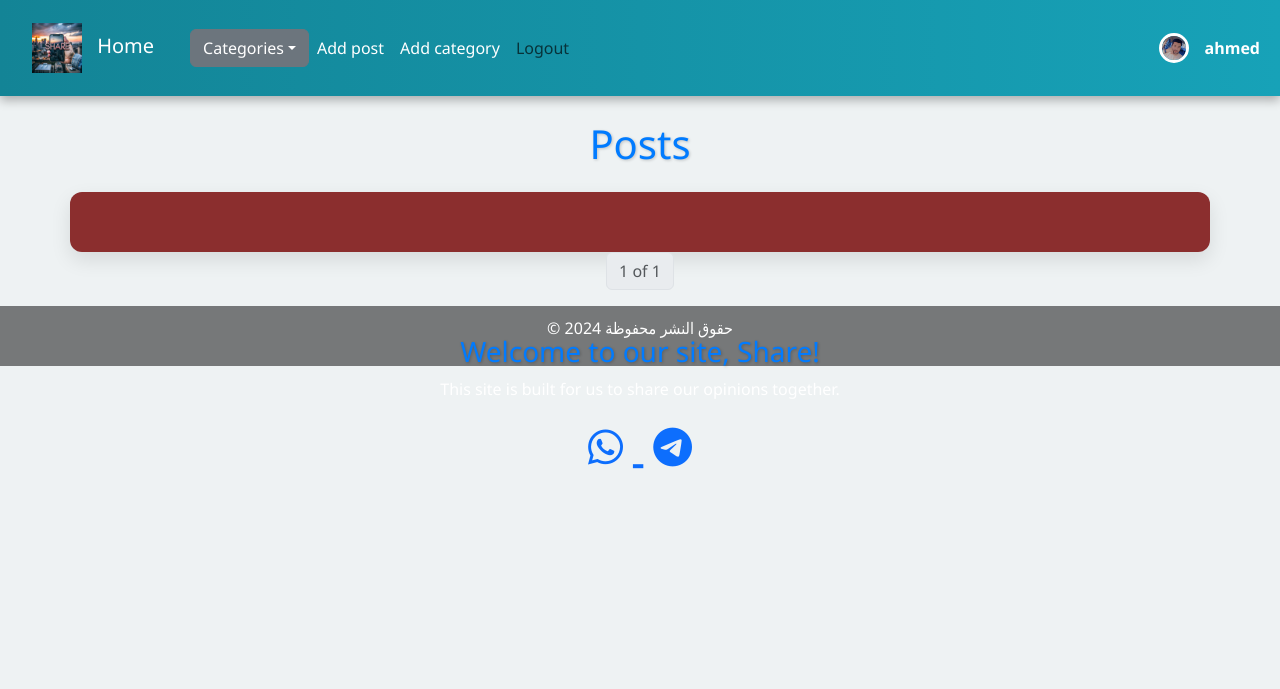
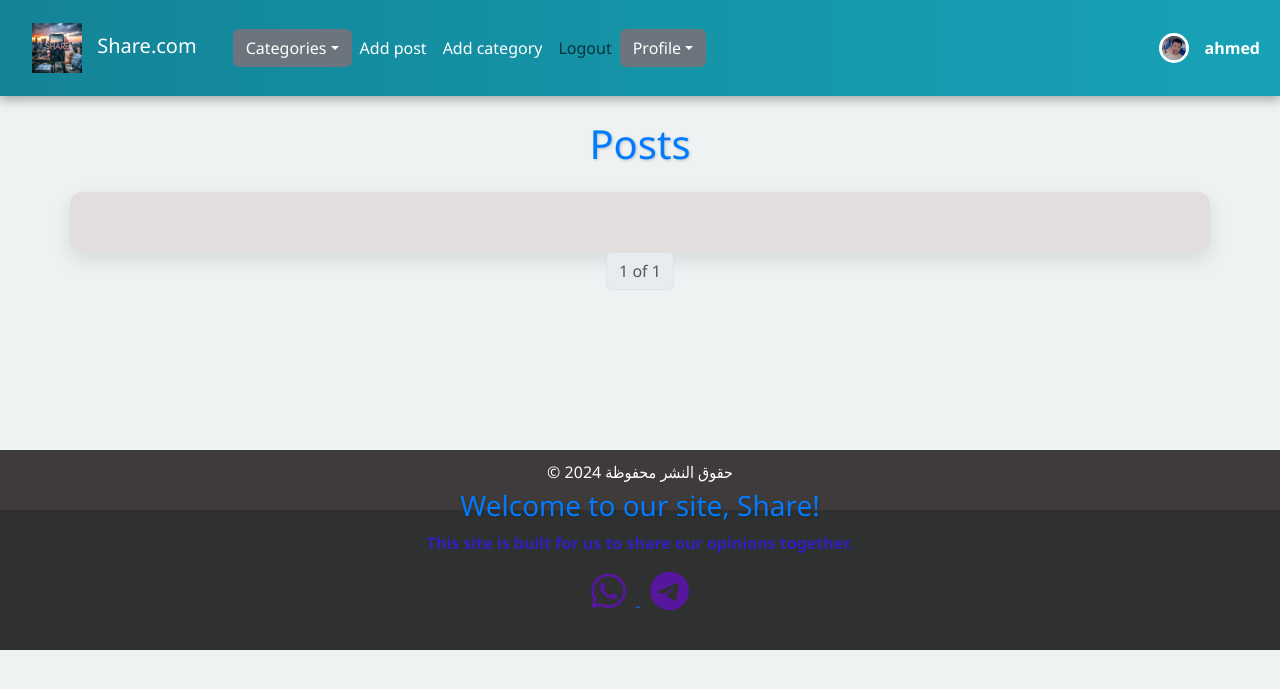
Before and after one commit to ahmed-new/share, a Django app: page / in a window 1280 px wide. Shown: the top 689 px of the page. Run offline with Django 5.2, Linux system fonts and the light colour scheme; a user stored in the database is signed in; data comes from the database, SQL or seed files in the repository; both versions use the stored data as it was after the commit; data that the repository does not hold is empty; some libraries are stand-ins or nearby versions.

Commit message:
updating collectstatic

```diff
--- a/static/css/style.css
+++ b/static/css/style.css
@@ -61,7 +61,7 @@ body {
 .container {
     margin-top: 20px;
     padding: 30px;
-    background-color: rgb(139, 46, 46);
+    background-color: rgb(226, 222, 222);
     border-radius: 12px;
     box-shadow: 0 8px 20px rgba(0, 0, 0, 0.1);
     transition: transform 0.3s; /* Smooth transition for hover effect */
@@ -78,13 +78,13 @@ h1, h2, h3, h4, h5, h6 {
 }
 
 /* Footer styling */
+/* Footer styling */
 .footer-slider {
     position: relative;
     width: 100%;
     height: 200px; /* ارتفاع الفوتر */
-
-    background-size: cover; /* لتغطية كامل الفوتر */
-    background-position: center; /* لتوسيع الصورة في المنتصف */
+    background-color: rgba(0, 0, 0, 0.8); /* خلفية داكنة مع شفافية */
+    color: white; /* لون النص داخل الفوتر */
 }
 
 .overlay {
@@ -92,19 +92,18 @@ h1, h2, h3, h4, h5, h6 {
     top: 50%;
     left: 50%;
     transform: translate(-50%, -50%);
-    color: white; /* لون واضح للنص */
     text-align: center;
 }
 
 .social-icons {
     margin-top: 10px; /* مسافة بين النص والأيقونات */
-    font-size: 40px; /* حجم الأيقونة */
-    color: rgb(158, 23, 23); /* لون الأيقونة */
 }
 
 .social-icon {
     margin: 0 10px; /* مسافة بين الأيقونات */
     transition: transform 0.3s; /* تأثير انتقال */
+    color: rgb(86, 23, 158); /* لون الأيقونة */
+    font-size: 40px; /* حجم الأيقونة */
 }
 
 .social-icon:hover {
@@ -114,6 +113,6 @@ h1, h2, h3, h4, h5, h6 {
 .footer-bottom {
     text-align: center;
     padding: 10px 0;
-    background-color: rgba(0, 0, 0, 0.5); /* اللون الأسود مع شفافية */
+    background-color: rgba(66, 60, 60, 0.9); /* لون أسود داكن */
     color: white; /* لون نص واضح */
 }
--- a/templates/base.html
+++ b/templates/base.html
@@ -1,3 +1,4 @@
+
 <!doctype html>
 {% load static %}
 <html lang="en">
@@ -31,7 +32,7 @@
         <div class="container-fluid">
           <a class="navbar-brand" href="{% url 'home' %}">
             <img src="{% static 'images/logo.jpg' %}" alt="Logo" style="height: 50px; margin-right: 10px;">
-            Home
+            Share.com
           </a>
           <button class="navbar-toggler" type="button" data-bs-toggle="collapse" data-bs-target="#navbarSupportedContent" aria-controls="navbarSupportedContent" aria-expanded="false" aria-label="Toggle navigation">
             <span class="navbar-toggler-icon"></span>
@@ -63,6 +64,17 @@
                         <button type="submit" class="nav-link btn btn-link">Logout</button>
                     </form>
                 </li>
+
+                <li class="nav-item dropdown">
+                  <a class="btn btn-secondary dropdown-toggle" href="#" role="button" data-bs-toggle="dropdown" aria-expanded="false">
+                    Profile
+                  </a>
+                  <ul class="dropdown-menu">
+                    <a class="dropdown-item" href="{% url 'edit_profile' %}"> Change Settings</a>
+                    <a class="dropdown-item" href="{% url 'edit_profile_page' user.profile.id %}">Update Profile</a>
+                  </ul>
+                </li>
+
               {% else %}
                 <li class="nav-item">
                     <a class="nav-link" href="{% url 'register' %}">Register</a>
@@ -110,13 +122,15 @@
     <footer class="footer-slider">
       <div class="overlay">
           <h3>Welcome to our site, Share!</h3>
-          <p>This site is built for us to share our opinions together.</p>
+          <strong>
+              <p style="color: rgb(48, 33, 190);">This site is built for us to share our opinions together.</p>
+          </strong>
           <div class="social-icons">
               <a href="https://wa.me/201014556330" target="_blank">
-                  <i class="fab fa-whatsapp social-icon" style="font-size: 40px;"></i>
+                  <i class="fab fa-whatsapp social-icon"></i>
               </a>
-              <a href="https://t.me/@Brandnew" target="_blank">
-                  <i class="fab fa-telegram social-icon" style="font-size: 40px;"></i>
+              <a href="https://t.me/Brandnew" target="_blank">
+                  <i class="fab fa-telegram social-icon"></i>
               </a>
           </div>
       </div>
@@ -126,5 +140,7 @@
   </footer>
 
 
+
+
   </body>
 </html>
--- a/templates/home/home.html
+++ b/templates/home/home.html
@@ -65,5 +65,6 @@
             {% endif %}
         </ul>
     </div>
+    <br><br><br><br><br><br>
 
 {% endblock content %}
--- a/templates/registration/login.html
+++ b/templates/registration/login.html
@@ -12,4 +12,5 @@
 </div>
 <br>
 Not a Member ?.. <a href="{% url 'register' %}">Sign Up Now</a>
+<br> <br> <br><br><br><br>
 {% endblock %}
--- a/templates/registration/register.html
+++ b/templates/registration/register.html
@@ -9,5 +9,6 @@
         {{ form.as_p }}
         <button type="submit" class="btn btn-success">register</button>
     </form>
+    <br><br>
 </div>
 {% endblock %}
```
Also changed, not shown: db.sqlite3, 1 other file.
